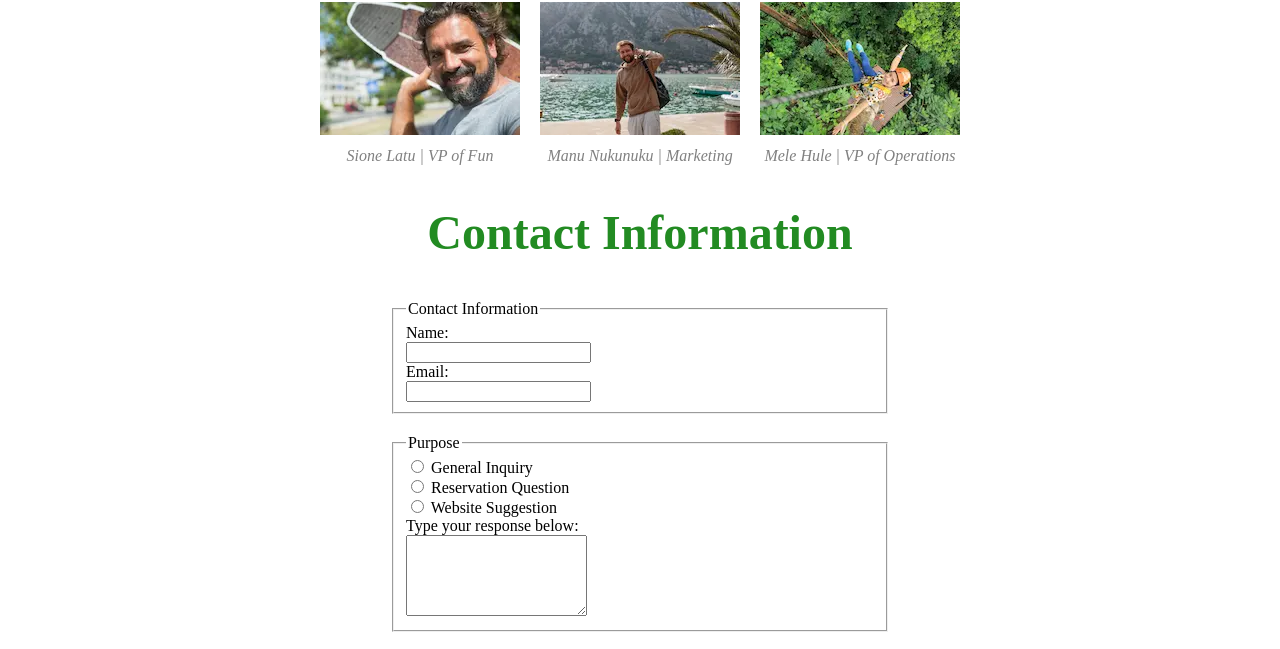
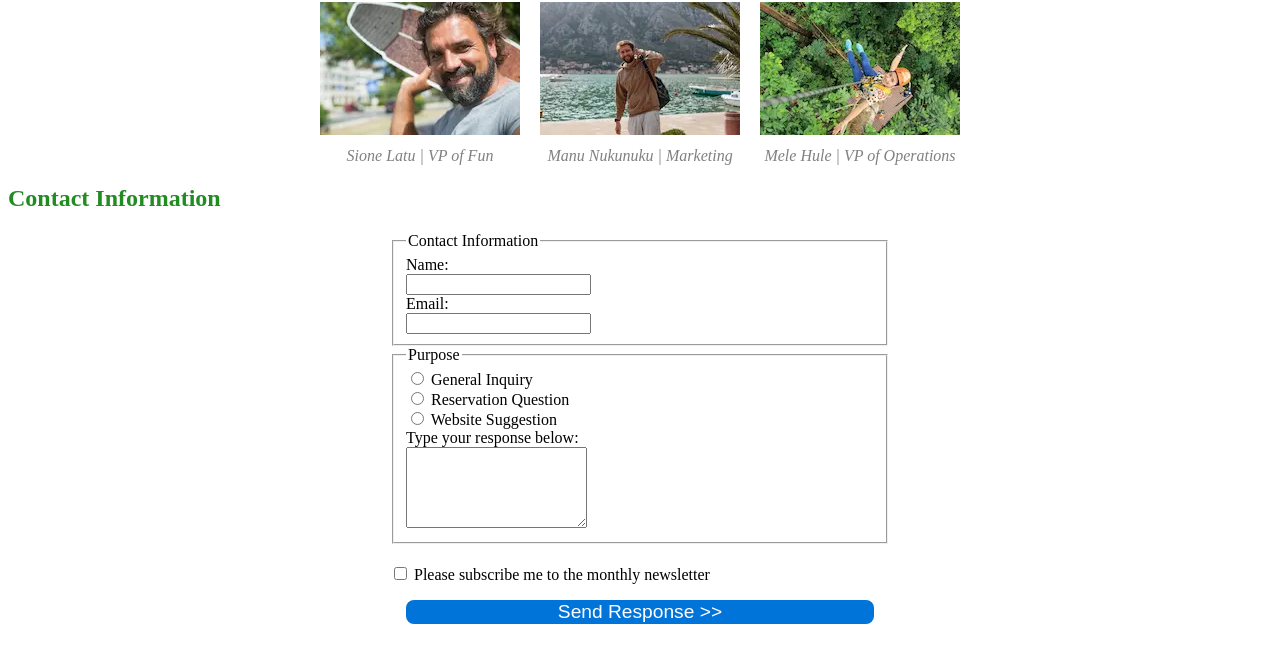
Before and after one commit to samnikobyui/wdd130, a plain HTML site: page wwr/contact.html in a window 1280 px wide. Shown: the part 1216-1865 px from the top of the page. Drawn offline with Linux system fonts and the light colour scheme.

Commit message:
error updates

```diff
--- a/wwr/contact.html
+++ b/wwr/contact.html
@@ -59,7 +59,7 @@
                 </section>
         </div>
 
-        <div class="form">
+
             <h2>Contact Information</h2>
             <form action="submit_form">
                 <fieldset>
@@ -70,7 +70,7 @@
             <label for="email">Email:</label><br>
             <input type="email" id="email" name="email" required>
         </fieldset>
-        </div>
+
         <div class="message">
             <fieldset>
                 <legend>Purpose</legend>
@@ -93,7 +93,7 @@
                </main>
 
     <footer>
-        <p>&copy;2024 White Water Rafting Co. Samuel Niko  | <a href="https://app.moqups.com/26jENbEALETmDeggXFZuGelK5yKmjhln/view/page/ad64222d5" alt="contact us wireframe">Wireframe</a></p>
+        <p>&copy;2024 White Water Rafting Co. Samuel Niko  | <a href="https://app.moqups.com/26jENbEALETmDeggXFZuGelK5yKmjhln/view/page/ad64222d5">Wireframe</a></p>
         <div class="social-links">
             <a href="https://facebook.com">
                 <img src="images/icon_facebook.webp" alt="Facebook">Facebook</a>
--- a/wwr/styles/rafting.css
+++ b/wwr/styles/rafting.css
@@ -236,7 +236,7 @@ form, .message {
     background-color: lightcyan;*/
     display: grid;
 }
-.form, .message, .sign_up {
+form, .message, .sign_up {
     margin-bottom: 20px;
 }
 
```
